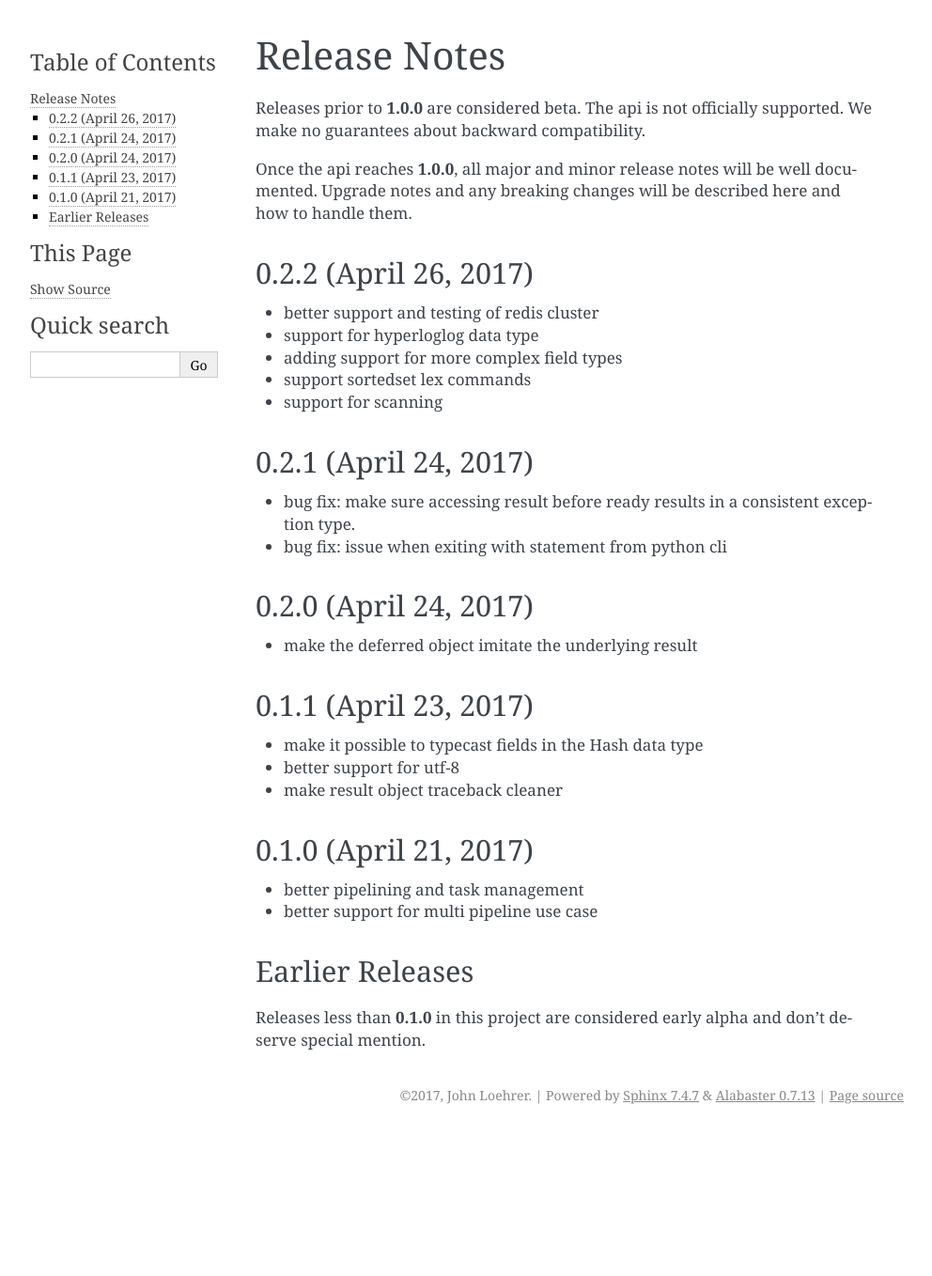
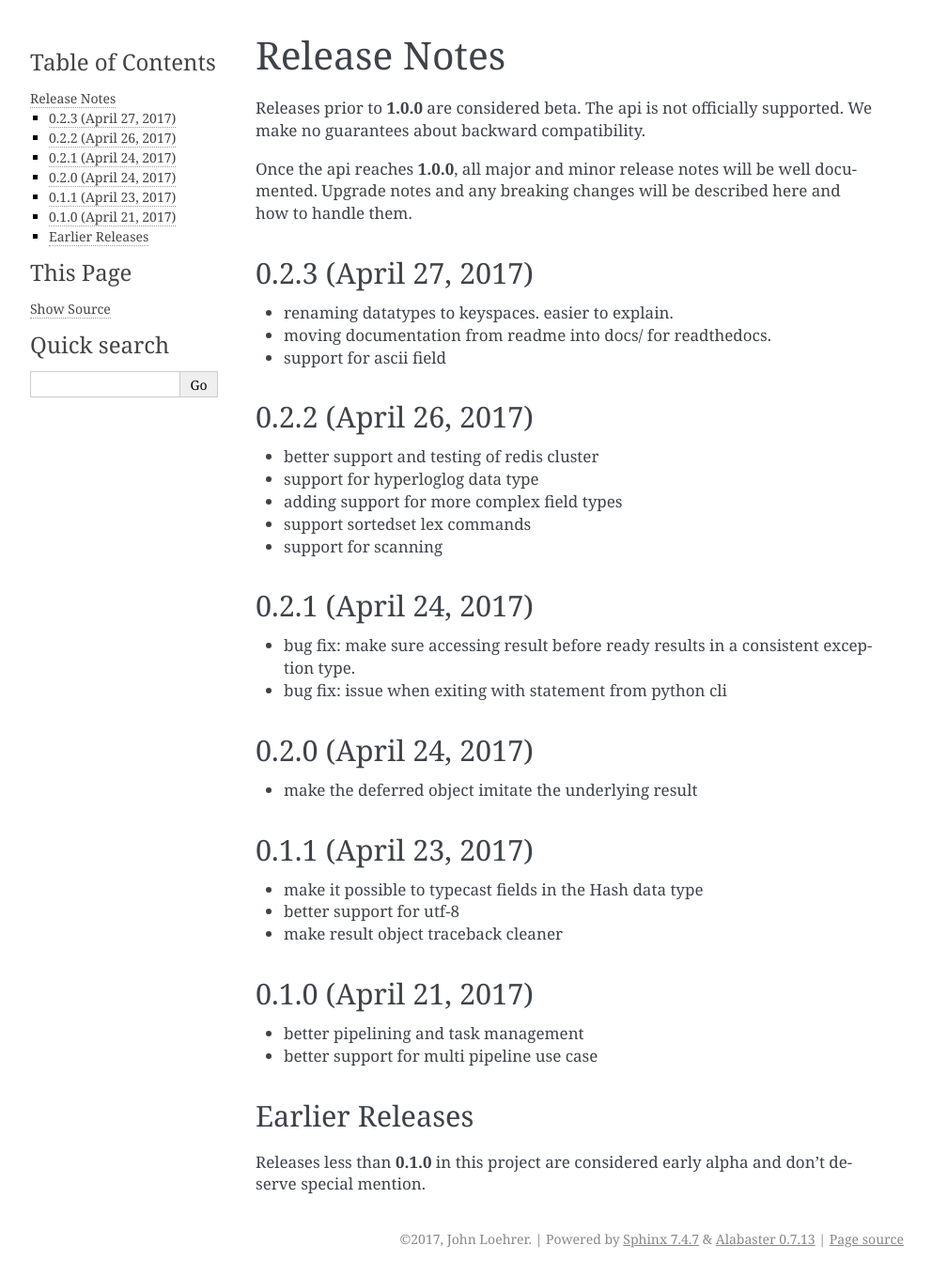
Before and after one commit to 72squared/redpipe, a Sphinx documentation site: the page built from docs/release_notes.rst, in a window 1280 px wide. Shown: the whole page at 94% size, without its empty margins (148-1140 px from the left). Built offline with Sphinx 7.4.7, drawn with Linux system fonts in a browser that asks for light colours; pages that are not in the unit, such as notebooks, are missing from menus; before the commit the page ends 1205 px from its top, so only the background shows below that.

Commit message:
updating release notes

```diff
--- a/docs/release_notes.rst
+++ b/docs/release_notes.rst
@@ -7,6 +7,12 @@ We make no guarantees about backward compatibility.
 
 Once the api reaches **1.0.0**, all major and minor release notes will be well documented.
 Upgrade notes and any breaking changes will be described here and how to handle them.
+
+0.2.3 (April 27, 2017)
+----------------------
+* renaming datatypes to keyspaces. easier to explain.
+* moving documentation from readme into docs/ for readthedocs.
+* support for ascii field
 
 
 0.2.2 (April 26, 2017)
```
